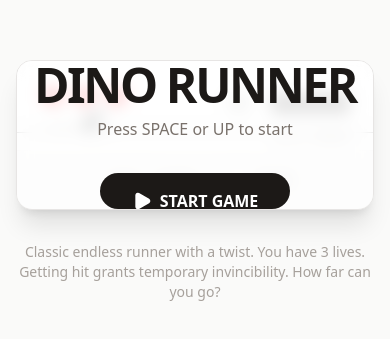
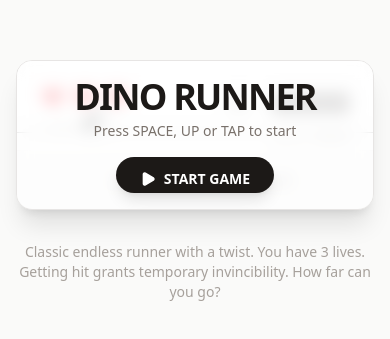
Before and after one commit to wujhbn/Dino-game, a React (Vite) app: page / in a window 390 px wide. Shown: the part 241-580 px from the top of the page. Built offline with nearby package versions, Linux system fonts and the light colour scheme.

Commit message:
feat: Introduce bird obstacles and refined mobile controls
Adds the possibility of spawning bird obstacles with varying spawn logic. Also refines mobile touch controls to differentiate between jumps (top half of screen) and ducks (bottom half of screen) for improved gameplay.

```diff
--- a/src/components/DinoGame.tsx
+++ b/src/components/DinoGame.tsx
@@ -146,10 +146,10 @@ export const DinoGame: React.FC = () => {
   }, [isInvincible]);
 
   const spawnObstacle = () => {
-    const type = 'cactus'; // Removed birds as requested ("no objects above")
-    const height = 35 + Math.random() * 20;
-    const width = 20 + Math.random() * 10;
-    const y = GROUND_Y - height;
+    const type = Math.random() > 0.7 ? 'bird' : 'cactus';
+    const height = type === 'cactus' ? 35 + Math.random() * 20 : 30;
+    const width = type === 'cactus' ? 20 + Math.random() * 10 : 40;
+    const y = type === 'cactus' ? GROUND_Y - height : GROUND_Y - height - 30 - Math.random() * 30;
 
     obstacles.current.push({
       x: CANVAS_WIDTH,
@@ -396,16 +396,20 @@ export const DinoGame: React.FC = () => {
         return;
       }
 
-      // On mobile, a quick touch is a jump, a long touch is a duck
-      // For simplicity, we'll make any touch start a jump if not jumping
-      // and a duck if we hold it (handled in touchEnd)
-      if (!isJumping.current) {
-        isJumping.current = true;
-        dinoVelocityY.current = JUMP_FORCE;
-        playSound('jump');
+      // Mobile controls:
+      // 1. If touching the bottom half of the screen -> Duck
+      // 2. If touching the top half of the screen -> Jump
+      const touchY = e.touches[0].clientY;
+      const screenHeight = window.innerHeight;
+
+      if (touchY > screenHeight / 2) {
+        isDucking.current = true;
       } else {
-        // If already jumping, allow ducking mid-air to fall faster
-        isDucking.current = true;
+        if (!isJumping.current) {
+          isJumping.current = true;
+          dinoVelocityY.current = JUMP_FORCE;
+          playSound('jump');
+        }
       }
     };
 
@@ -494,16 +498,16 @@ export const DinoGame: React.FC = () => {
               initial={{ opacity: 0 }}
               animate={{ opacity: 1 }}
               exit={{ opacity: 0 }}
-              className="absolute inset-0 bg-white/80 backdrop-blur-sm flex flex-col items-center justify-center z-20"
+              className="absolute inset-0 bg-white/80 backdrop-blur-sm flex flex-col items-center justify-center z-20 p-4"
             >
-              <h1 className="text-5xl font-black text-stone-900 mb-2 tracking-tighter">DINO RUNNER</h1>
-              <p className="text-stone-500 mb-8 font-medium">Press SPACE or UP to start</p>
+              <h1 className="text-4xl sm:text-5xl font-black text-stone-900 mb-1 tracking-tighter">DINO RUNNER</h1>
+              <p className="text-stone-500 mb-4 sm:mb-8 font-medium text-sm sm:text-base text-center">Press SPACE, UP or TAP to start</p>
               <button
                 onClick={resetGame}
-                className="group relative px-8 py-4 bg-stone-900 text-white rounded-full font-bold overflow-hidden transition-all hover:scale-105 active:scale-95"
+                className="group relative px-6 py-3 sm:px-8 sm:py-4 bg-stone-900 text-white rounded-full font-bold overflow-hidden transition-all hover:scale-105 active:scale-95 shadow-lg"
               >
-                <span className="relative z-10 flex items-center gap-2">
-                  <Play className="w-5 h-5 fill-current" />
+                <span className="relative z-10 flex items-center gap-2 text-sm sm:text-base">
+                  <Play className="w-4 h-4 sm:w-5 sm:h-5 fill-current" />
                   START GAME
                 </span>
                 <div className="absolute inset-0 bg-gradient-to-r from-stone-800 to-stone-900 opacity-0 group-hover:opacity-100 transition-opacity" />
```
